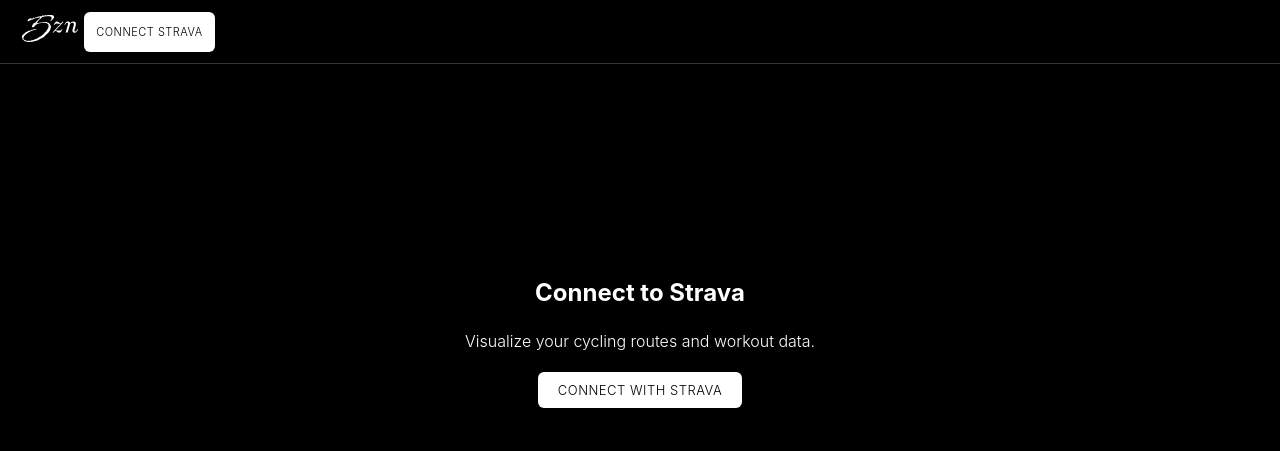
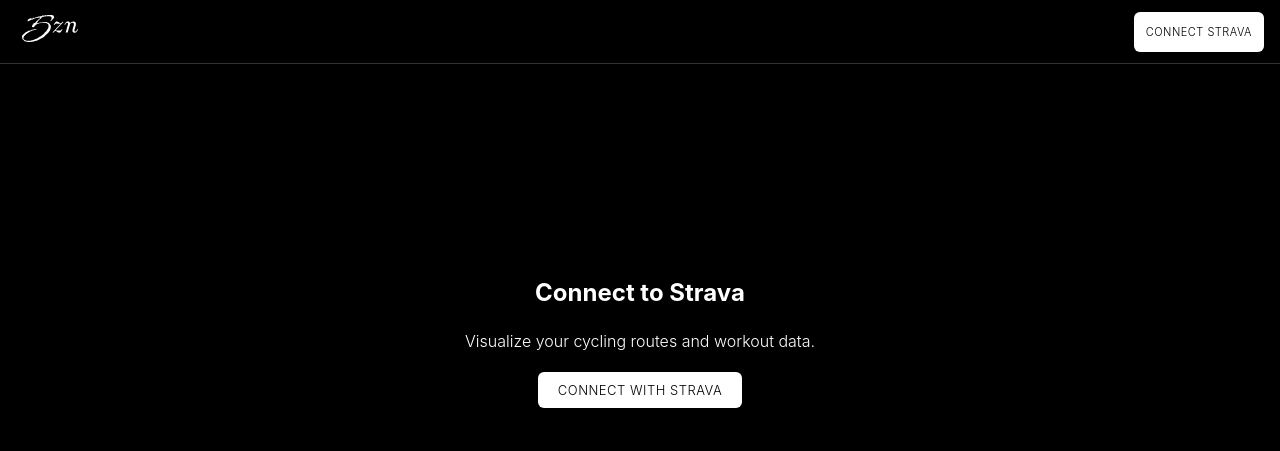
Before and after one commit to d5zn/5zn-web, a website: page index.html in a window 1280 px wide. Drawn offline with Linux system fonts and the light colour scheme.

Commit message:
Move navbar buttons to the right side
Changes:
- Added CSS for .nav-actions container
- Set display: flex with align-items: center
- Added margin-left: auto to push buttons to the right
- Added 8px gap between buttons

Navbar buttons now properly aligned to the right side

```diff
--- a/styles-5zn.css
+++ b/styles-5zn.css
@@ -187,6 +187,13 @@
     height: 40px;
     width: auto;
     filter: brightness(0) invert(1); /* Делает логотип белым */
+}
+
+.nav-actions {
+    display: flex;
+    align-items: center;
+    gap: 8px;
+    margin-left: auto; /* Перемещает кнопки вправо */
 }
 
 .nav-actions .btn {
```
